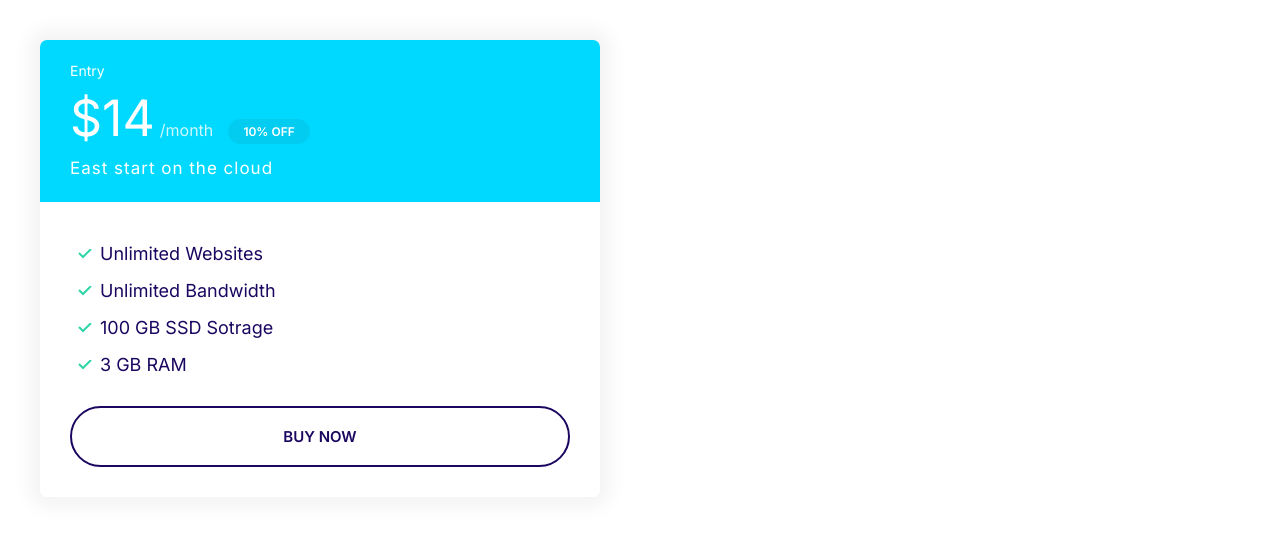
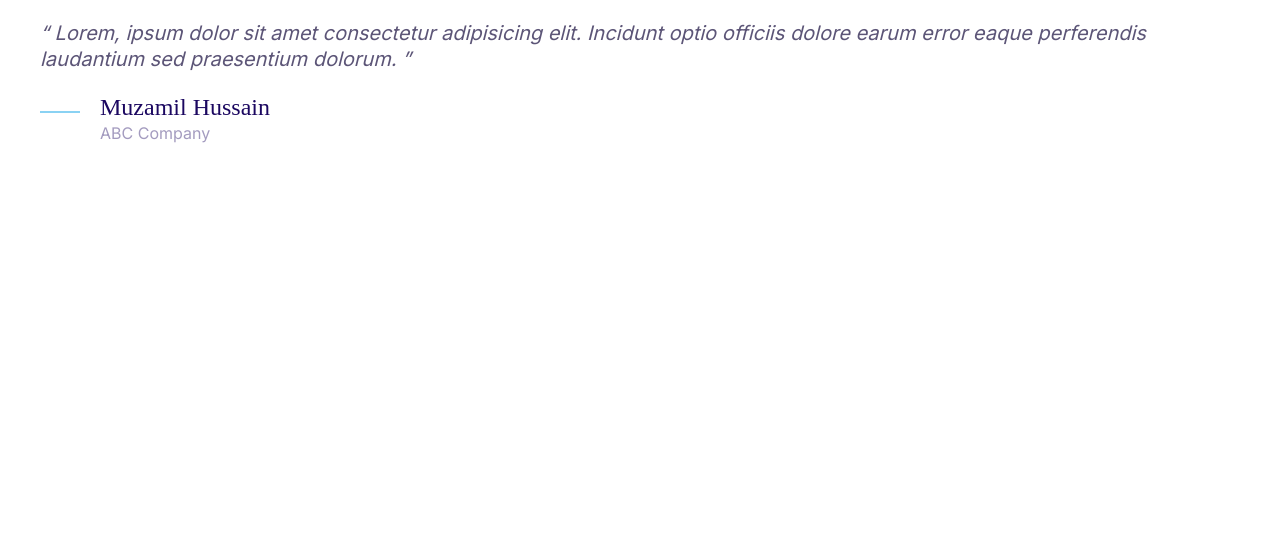
Before and after one commit to babli1111/Noshify, a plain HTML site: page index.html in a window 1280 px wide. Drawn offline with nearby package versions, Linux system fonts and the light colour scheme.

Commit message:
Build Quote and Media components

```diff
--- a/Css/styles.css
+++ b/Css/styles.css
@@ -4,6 +4,7 @@
   --color-accent: #ff3400;
   --color-headings: #1b0760;
   --color-body: #918ca4;
+  --color-body-darker: #5c5577;
   --color-border: #ccc;
   --border-radius: 30px;
 }
@@ -327,18 +328,20 @@ a {
 }
 
 .plan .list__item {
-  margin-bottom: 1rem;
+  margin-bottom: 2rem;
 }
+
 .plan--popular .card__header {
   position: relative;
 }
+
 .plan--popular .card__header::before {
   content: url(../images/popular.svg);
   width: 40px;
   display: inline-block;
   position: absolute;
   top: -6px;
-  right: 2%;
+  right: 5%;
 }
 
 @media screen and (min-width: 1024px) {
@@ -358,3 +361,66 @@ a {
     font-size: 1.7rem;
   }
 }
+/* Media */
+
+.media {
+  display: flex;
+}
+
+.media__title {
+  margin-top: 0;
+}
+
+.media__body {
+  margin: 0 2rem;
+}
+
+.media__image {
+  margin-top: 1rem;
+}
+
+/*Quote*/
+
+.quote {
+  font-size: 3rem;
+  font-style: italic;
+  color: var(--color-body-darker);
+  line-height: 1.3;
+}
+.quote__text::before {
+  content: open-quote;
+}
+.quote__text::after {
+  content: close-quote;
+}
+.quote__author {
+  font-weight: 500;
+  font-size: 3rem;
+  margin-bottom: 0;
+  font-family: "Montserrat";
+  font-style: normal;
+}
+.quote__organization {
+  color: var(--color-headings);
+  font-size: 2rem;
+  font-style: normal;
+  opacity: 0.4;
+}
+.quote__line {
+  position: relative;
+  bottom: 10px;
+}
+
+@media screen and (min-width: 1024px) {
+  .quote {
+    font-size: 2rem;
+  }
+
+  .quote__author {
+    font-size: 2.4rem;
+  }
+
+  .quote__organization {
+    font-size: 1.6rem;
+  }
+}
--- a/index.html
+++ b/index.html
@@ -13,27 +13,25 @@
     <link rel="stylesheet" href="/Css/normalize.css" />
   </head>
   <body>
-    <div style="width: 50%; padding: 4rem">
-      <div class="plan">
-        <div class="card card--secondary">
-          <header class="card__header">
-            <h3 class="plan__name">Entry</h3>
-            <span class="plan__price">$14</span>
-            <span class="plan__billing-cycle">/month</span>
-            <span class="badge badge--secondary badge--small">10% OFF</span>
-            <span class="plan__description">East start on the cloud</span>
-          </header>
-          <div class="card__body">
-            <ul class="list list--tick">
-              <li class="list__item">Unlimited Websites</li>
-              <li class="list__item">Unlimited Bandwidth</li>
-              <li class="list__item">100 GB SSD Sotrage</li>
-              <li class="list__item">3 GB RAM</li>
-            </ul>
-            <button class="btn btn--outline btn--block">Buy Now</button>
+    <blockquote class="quote">
+      <p class="quote__text">
+        Lorem, ipsum dolor sit amet consectetur adipisicing elit. Incidunt optio
+        officiis dolore earum error eaque perferendis laudantium sed praesentium
+        dolorum.
+      </p>
+      <footer>
+        <div class="media">
+          <div class="media__image">
+            <svg class="icon icon--primary quote__line">
+              <use xlink:href="images/sprite.svg#line"></use>
+            </svg>
+          </div>
+          <div class="media__body">
+            <h3 class="media__title quote__author">Muzamil Hussain</h3>
+            <p class="quote__organization">ABC Company</p>
           </div>
         </div>
-      </div>
-    </div>
+      </footer>
+    </blockquote>
   </body>
 </html>
```
Also changed, not shown: Components/media.html (added, +15 -0 lines), Components/quotes.html (added, +20 -0 lines).
